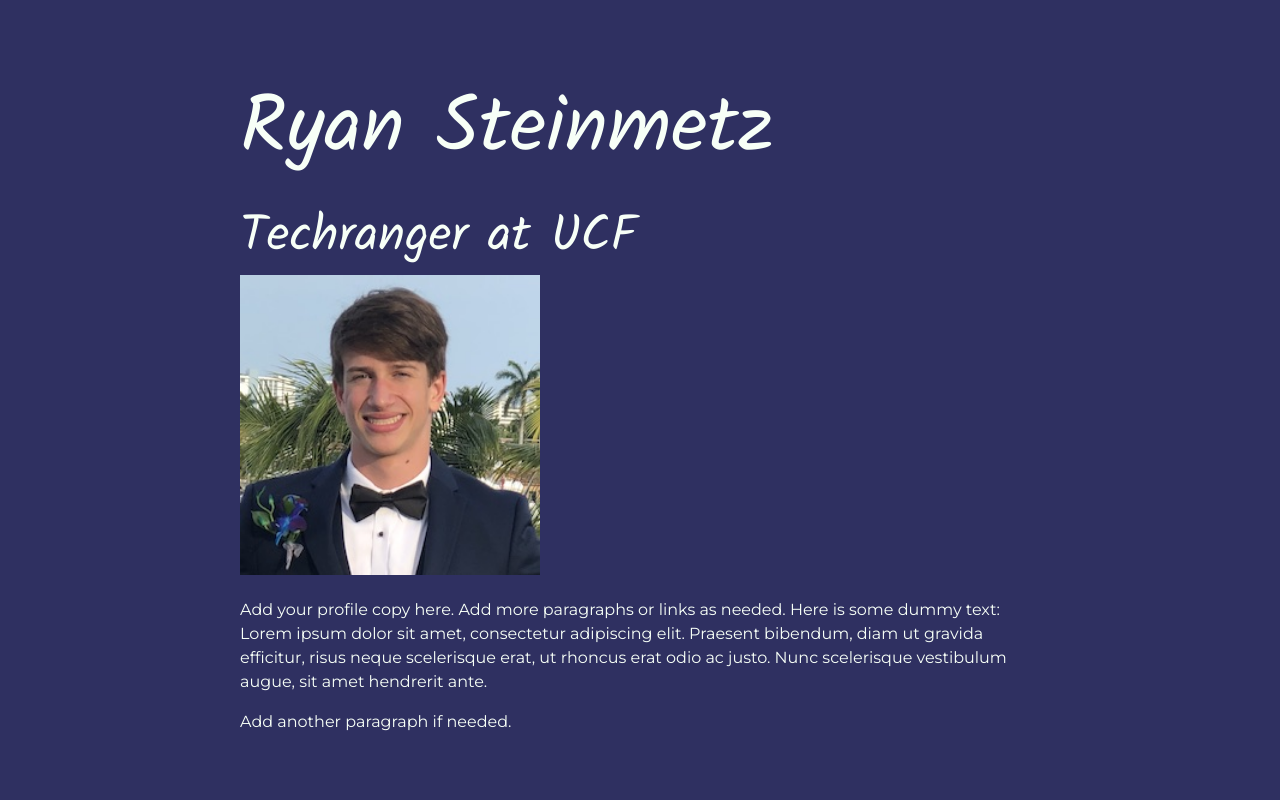
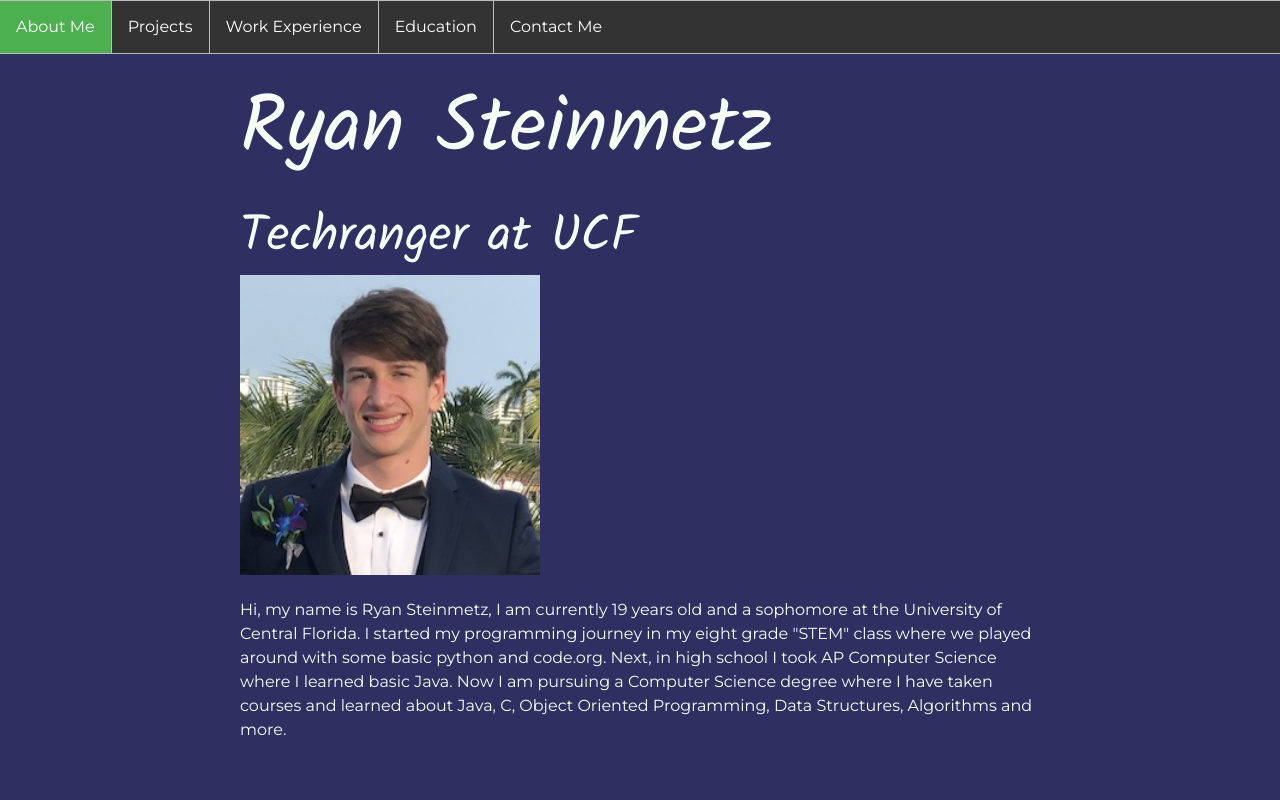
Before and after one commit to RyanS195/Portfolio-Project, a plain HTML site: page Portfolio Project/index.html in a window 1280 px wide. Shown: the top 800 px of the page. Drawn offline with Linux system fonts and the light colour scheme.

Commit message:
html-update-1

```diff
--- a/Portfolio Project/index.html
+++ b/Portfolio Project/index.html
@@ -7,24 +7,36 @@
     <link rel="preconnect" href="https://fonts.gstatic.com">
     <link href="https://fonts.googleapis.com/css2?family=Kalam&family=Montserrat&display=swap" rel="stylesheet">
     <link rel="stylesheet" href="css/Styles.css">
+    <!-- <script src="JS/Script.js"></script> -->
   </head>
   <body>
+    <nav class="site-nav">
+      <ul>
+        <li><a href="#top" class="topNavItem navItem">About Me</a></li>
+        <li><a href="#projects" class="firstNavItem navItem">Projects</a></li>
+        <li><a href="#workexperience" class="secondNavItem navItem">Work Experience</a></li>
+        <li><a href="#education" class="thirdNavItem navItem">Education</a></li>
+        <li><a href="#bottom" class="bottomNavItem navItem">Contact Me</a></li>
+      </ul>
+    </nav>
     <main>
       <!-- ***********************  ABOUT / PROFILE  *********************** -->
       <header>
+        <section class="top main" id="top">
           <div class="content-wrap">
             <h1>Ryan Steinmetz</h1>
             <h2>Techranger at UCF</h2>
             <img src="images/Ryan_Steinmetz.jpg">
 
 
-          <p>Add your profile copy here. Add more paragraphs or links as needed. Here is some dummy text: Lorem ipsum dolor sit amet, consectetur adipiscing elit. Praesent bibendum, diam ut gravida efficitur, risus neque scelerisque erat, ut rhoncus erat odio ac justo. Nunc scelerisque vestibulum augue, sit amet hendrerit ante.</p>
-          <p>Add another paragraph if needed.</p>
+            <p>Hi, my name is Ryan Steinmetz, I am currently 19 years old and a sophomore at the University of Central Florida. I started my programming journey in my eight grade "STEM" class where we played around with some basic python and code.org. Next, in high school I took AP Computer Science where I learned basic Java. Now I am pursuing a Computer Science degree where I have taken courses and learned about Java, C, Object Oriented Programming, Data Structures, Algorithms and more. </p>
+
           </div>
+        </section>
       </header>
 
       <!-- ********************  PROJECTS / PORTFOLIO  ********************* -->
-      <section class="projects">
+      <section class="projects main" , id="projects">
         <div class="content-wrap divider">
           <h2>Featured Projects</h2>
         <!--  <p>View selected projects below. More information can be found at <a href="http://christinatruong.com">christinatruong.com</a>.</p>  -->
@@ -35,9 +47,9 @@
             <h3>Publix Web Scraper</h3>
             <p>For this project, I created a web scraper for Publix's website. Every week when the new weekly ad comes out my program scrapes it and if any of them items I selected ahead of time are on sale it will then format it and send a text message to me. Technologies used listed below: </p>
             <ul>
+              <li>Python</li>
               <li>Twilio</li>
               <li>Beautiful Soup library</li>
-              <li>Schedule library</li>
               <li>Schedule library</li>
             </ul>
             <a class ="btn" href="https://github.com/RyanS195/Publix-Web-Scraper" target="_blank">View project</a>
@@ -47,7 +59,7 @@
       </section>
 
       <!-- ***********************  WORK EXPERIENCE  *********************** -->
-      <section class="work-experience">
+      <section class="workexperience main" id="workexperience">
         <div class="content-wrap item-details divider">
           <h2>Work Experience</h2>
 
@@ -121,7 +133,7 @@
       </section>
 
       <!-- ******************  EDUCATION & CERTIFICATIONS ****************** -->
-      <section class="education">
+      <section class="education main" id="education">
         <div class="content-wrap item-details">
           <h2>Education</h2>
 
@@ -129,29 +141,115 @@
           <section>
             <h3>The University of Central Florida</h3>
             <p>Major: Computer Science</p>
+            <p>First Semester: Fall 2019</p>
             <p>Expected Graduation: Spring 2023 </p>
-            <p>I am currently attending UCF where I am pursing my degree in Computer Science while also working a part time job as a Software Developer for UCF </p>
+            <p>I am currently attending UCF where I am pursing my bachelor's degree in Computer Science while also working a part time job as a Software Developer for UCF </p>
+            <div class="classesTaken"></div>
+            <p>Important Classes Taken: Data Strucutres, Algorithms, Object Oriented Programming, Intro to Programming in C, Security in Computing, Computer Logic & Organization, Systems Software, Intro to Discrete and Discrete Computational Structures.</p>
+            <div class="marginlink">
+              <a href="https://www.ucf.edu" target="_blank">The University of Central Florida </a>
+            </div>
           </section>
           <!-- End of School block. -->
           <section>
             <h3>Saint Thomas Aquinas High School</h3>
+            <p>First Semester: Fall 2015</p>
             <p>Graduated: May 2019</p>
             <p>I attended Saint Thomas Aquinas for high school where I was a honor roll student who also competed in Cross Country, and Track and Field. </p>
+            <div class="classesTaken"></div>
+            <p>Important Classes Taken: AP Computer Science A, AP Physics 1, AP US History, AP Statistics, AP Calculus 1.</p>
+            <div class="Achievements"></div>
+            <p>Achievements: Two time Cross Country 7A State Champion, Deans honor roll 10th - 12th grade</p>
+            <div class="marginlink">
+              <a href="https://www.aquinas-sta.org" target="_blank">Saint Thomas Aquinas High School</a>
+            </div>
           </section>
           <!-- End of School block. -->
         </div>
       </section>
 
       <!-- *****************  CONTACT INFO / SOCIAL MEDIA  ***************** -->
+
       <footer>
+        <section class="bottom main" id="bottom">
           <div class="content-wrap">
             <h2>Let's Keep in Touch!</h2>
-          <ul>
+            <ul class="Contact">
               <li><a href="mailto:Ryanfsteinmetz@gmail.com">Ryanfsteinmetz@gmail.com</a></li>
               <li><a href="https://www.linkedin.com/in/ryan-steinmetz-797741164" target="_blank">LinkedIn</a></li>
             </ul>
           </div>
+        </section>
       </footer>
     </main>
   </body>
 </html>
+
+<script>
+
+const sectionOne = document.querySelectorAll(".main");
+
+function selectElementByClass(className) {
+  return document.querySelector(`.${className}`);
+}
+
+const sections = [
+  selectElementByClass('top'),
+  selectElementByClass('projects'),
+  selectElementByClass('workexperience'),
+  selectElementByClass('education'),
+  selectElementByClass('bottom'),
+];
+
+const navItems = {
+  top: selectElementByClass('topNavItem'),
+  projects: selectElementByClass('firstNavItem'),
+  workexperience: selectElementByClass('secondNavItem'),
+  education: selectElementByClass('thirdNavItem'),
+  bottom: selectElementByClass('bottomNavItem'),
+};
+
+const options = {
+  root: null,
+  rootMargin: '157px',
+  threshold: .69,
+};
+
+const observer = new IntersectionObserver( function(entries,
+   observer) {
+     entries.forEach(entry => {
+
+       console.log(entry.isIntersecting);
+       console.log(entry.target.id);
+
+       if(entry.isIntersecting ) {
+
+          console.log(entry.intersectionRatio);
+         //console.log(entry.target.className);
+         //console.log(entry.target.id);
+
+         const navItem = navItems[entry.target.id];
+         //console.log(navItem);
+         navItem.classList.add('active');
+        //console.log(entry.target.class);
+        Object.values(navItems).forEach((item) => {
+          if(item != navItem) {
+            item.classList.remove('active');
+          }
+        });
+       }
+     });
+   }, options);
+
+   //console.log(sectionOne);
+   //console.log(navItems);
+   sectionOne.forEach(se => {
+     //console.log(navItems);
+       observer.observe(se);
+   })
+
+
+
+
+
+</script>
```
Lines whose indentation alone changed are shown as unchanged.
